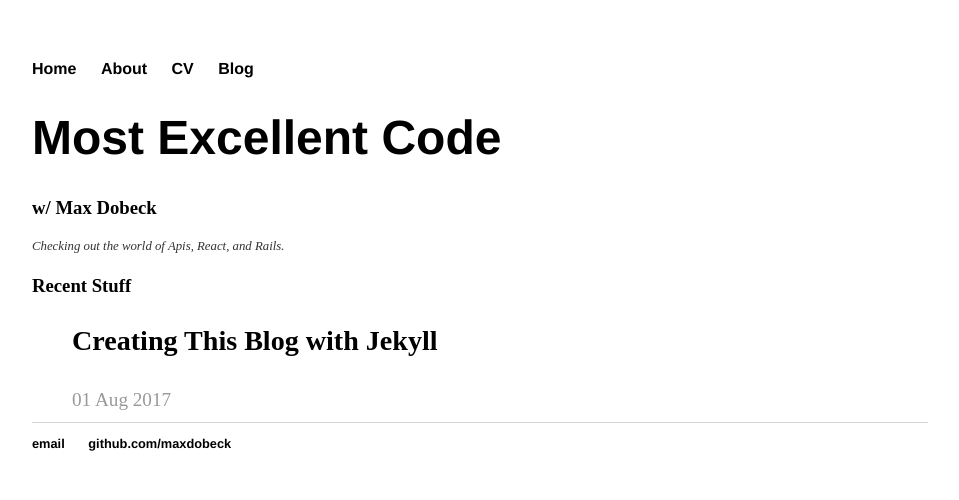
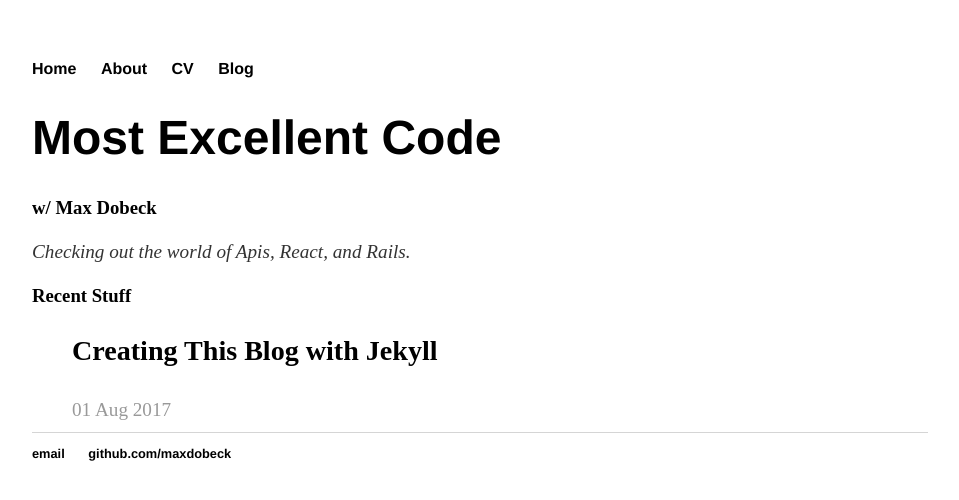
Before and after one commit to maxdobeck/maxdobeck.github.io, a Jekyll site: the page built from index.html, in a window 1280 px wide. Shown: the top 500 px of the page, without its empty margins (160-1119 px from the left). Built offline with Jekyll 4.4.1, drawn with Linux system fonts in a browser that asks for light colours.

```diff
--- a/css/main.css
+++ b/css/main.css
@@ -14,7 +14,7 @@
 }
 .subtitle {
     font-style: italic;
-    font-size: 80%;
+    font-size: 120%;
 }
 a {
     color: black;
@@ -49,8 +49,10 @@
 a.postTitle h1.postTitle {
   text-decoration: none;
   color: black;
+  padding: 0px;
 }
 .postDate {
     color: #999;
     font-size: 80%;
+    padding: 0px;
 }
```
